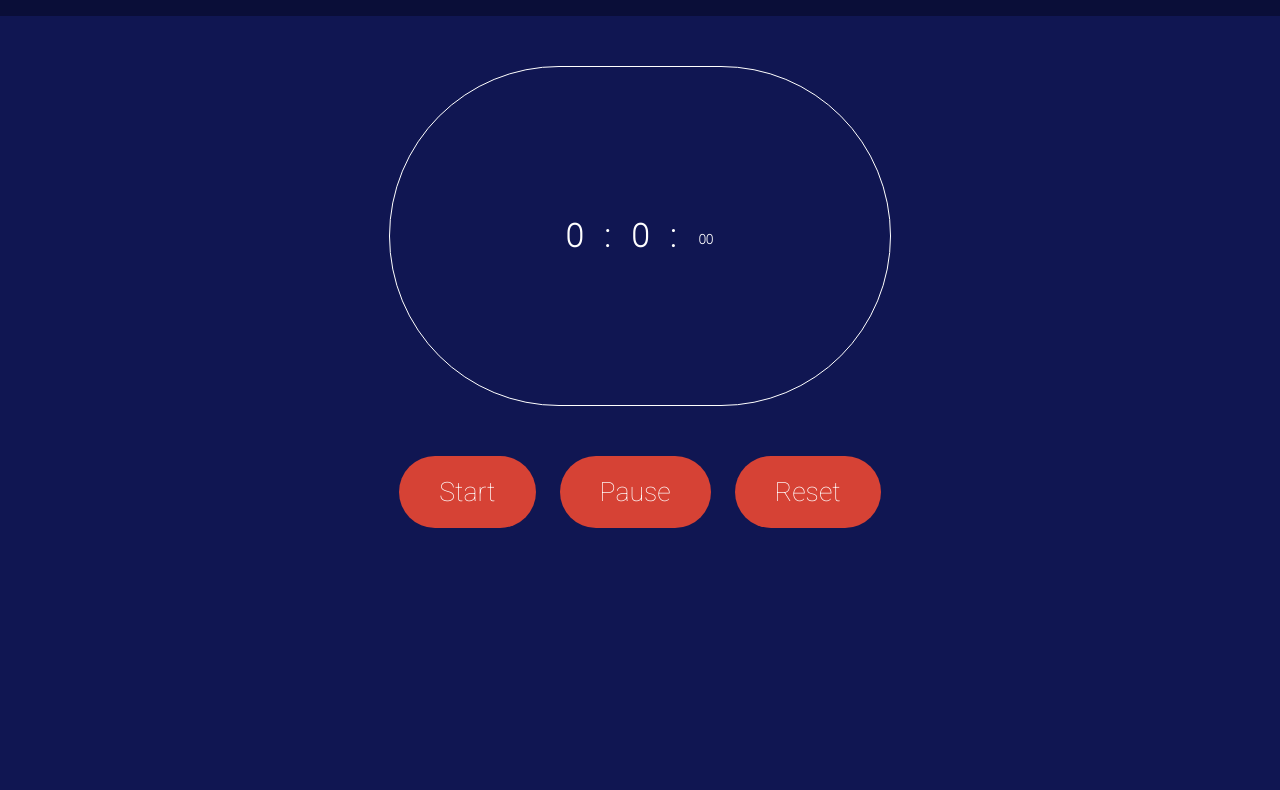
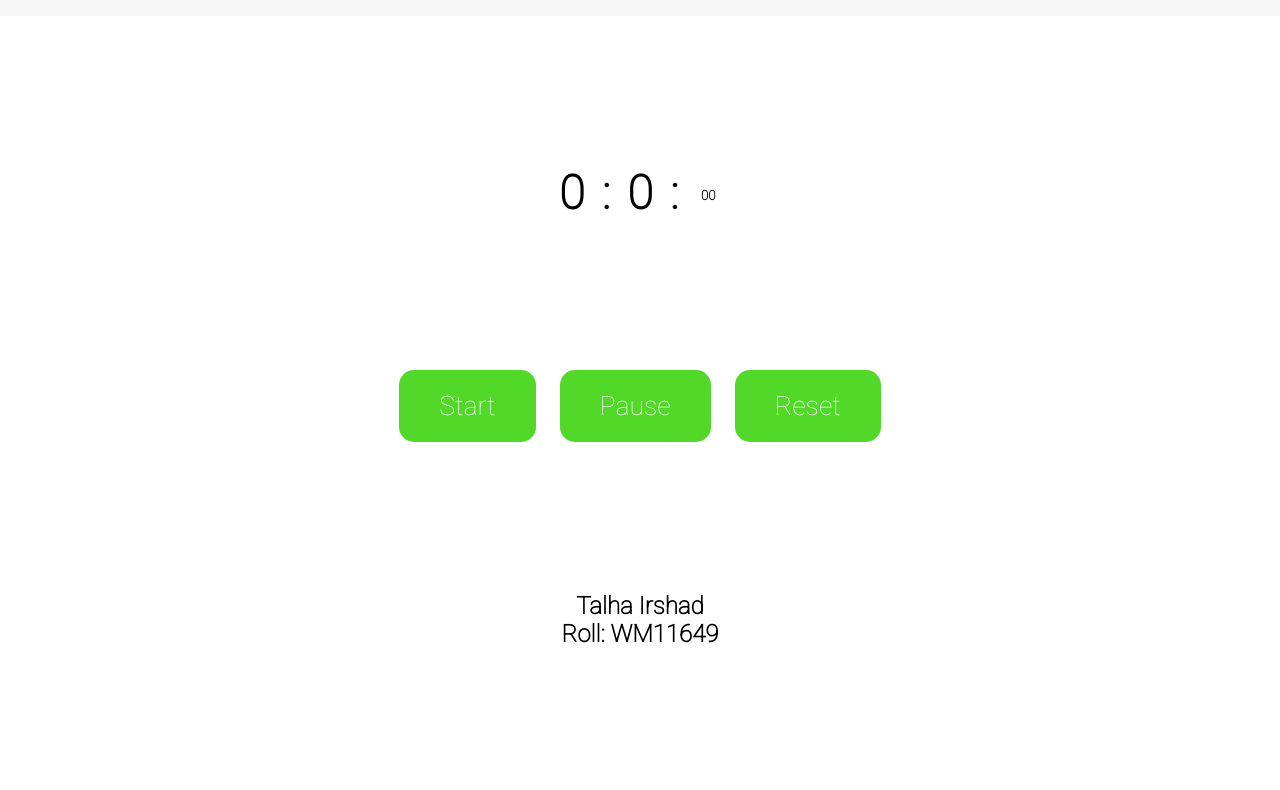
Before and after one commit to Talha-Irshad/JS-StopWatch, a plain HTML site: page index.html in a window 1280 px wide. Shown: the part 82-872 px from the top of the page. Before the commit the page ends 800 px from the top, so only its background shows below. Drawn offline with Linux system fonts and the light colour scheme.

Commit message:
small changes

```diff
--- a/files/app.js
+++ b/files/app.js
@@ -28,10 +28,11 @@ function pause(){
 }
 function reset(){
     milsec=0
-    document.getElementById("milsec").innerHTML=milsec;
+    document.getElementById("milsec").innerHTML="00";
     sec=0
     document.getElementById("sec").innerHTML=sec;
     min=0
     document.getElementById("min").innerHTML=min;
     clearInterval(interval)
+    document.getElementById("startb").disabled=false
 }
--- a/files/style.css
+++ b/files/style.css
@@ -6,42 +6,55 @@
     width: 40px;
 }
 body{
-    background-color:#101652;
+    background-color:#ffffff;
 }
 .timer{
-    margin: 50px auto;
-    padding: 150px;
+    margin: 150px auto;
+    /* padding: 150px; */
     width: 200px;
-    color: white;
-    border: 1px solid white;
-    border-radius: 200px;
+    color: rgb(0, 0, 0);
+    /* border: 1px solid white;
+    border-radius: 200px;     */
     font-family:'Roboto', sans-serif;
 
 }
 button{
-    background-color:#D64235;
+    background-color:#52d829;
     color: white;
     border: none;
-    margin: 0 10px;
-    padding: 20px 40px;
-    border-radius: 50px;
+
+    border-radius: 15px;
     font-family:'Roboto', sans-serif;
     font-size: 20pt;
 }
 #milsec{
     font-size: 10pt;
-    margin-top: 15px;
+    margin-top: 22px;
     padding: 0 10px;
 }
 #sec, #min{
-    /* font-size: 35pt; */
+    font-size: 35pt;
     padding: 0 10px;
 }
 button:disabled{
-    background-color:#973127;
+    background-color:#348d19;
     transition: 300ms;
 }
 button:hover{
-    background-color:#b3372c;
+    background-color:#47bd23;
     transition: 300ms;
 }
+@media screen and (min-width:1024px){
+    button{
+        margin: 0 10px;
+        padding: 20px 40px;
+        font-size: 20pt;
+    }
+}
+@media screen and (max-width:1023px){
+    button{
+        margin: 0 5px;
+        padding: 15px 25px;
+        font-size: 15pt;
+    }
+}
--- a/index.html
+++ b/index.html
@@ -14,15 +14,15 @@
 
 <body>
     <div
-        style="font-family:'Roboto', sans-serif;text-align: center; color: white; font-size: 12pt;background-color:#0a0e38; height: 70px; padding-top: 28px; width: 100%;">
+        style="font-family:'Roboto', sans-serif;text-align: center; color: rgb(0, 0, 0); font-size: 12pt;background-color:#f6f6f6; height: 70px; padding-top: 28px; width: 100%;">
         <h1>Stopwatch</h1>
     </div>
     <div style="text-align: center;">
         <div class="timer" style="display:flex; justify-content: center;">
             <h1 id="min">0</h1>
-            <h1>:</h1>
+            <h1 style="font-size: 35pt;">:</h1>
             <h1 id="sec">0</h1>
-            <h1>:</h1>
+            <h1 style="font-size: 35pt;">:</h1>
             <h1 id="milsec">00</h1>
         </div>
         <div class="buttons">
@@ -32,6 +32,10 @@
         </div>
     </div>
 
+    <div style="margin:150px auto; font-family:'Roboto', sans-serif; text-align: center;">
+        <h2>Talha Irshad</h2>
+        <h2>Roll: WM11649</h2>
+    </div>
 </body>
 <script src="files/app.js"></script>
 
```
